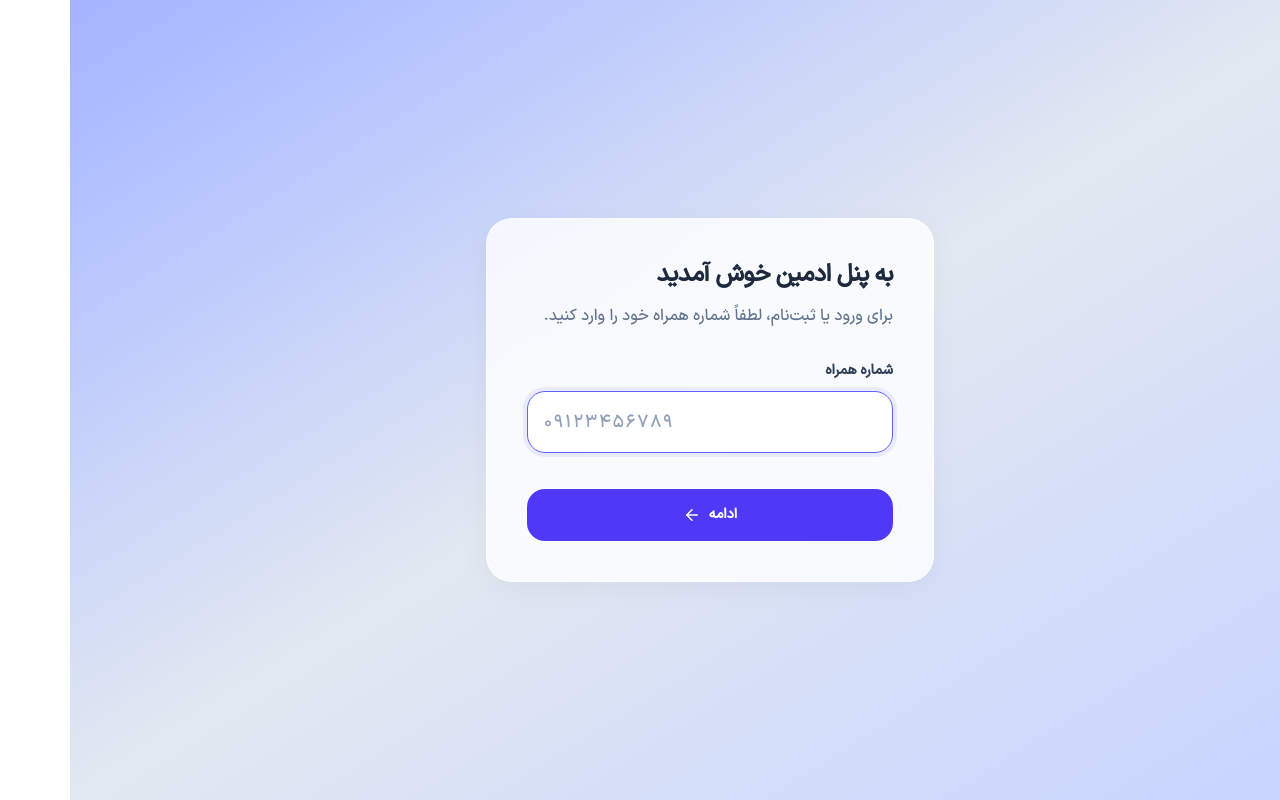
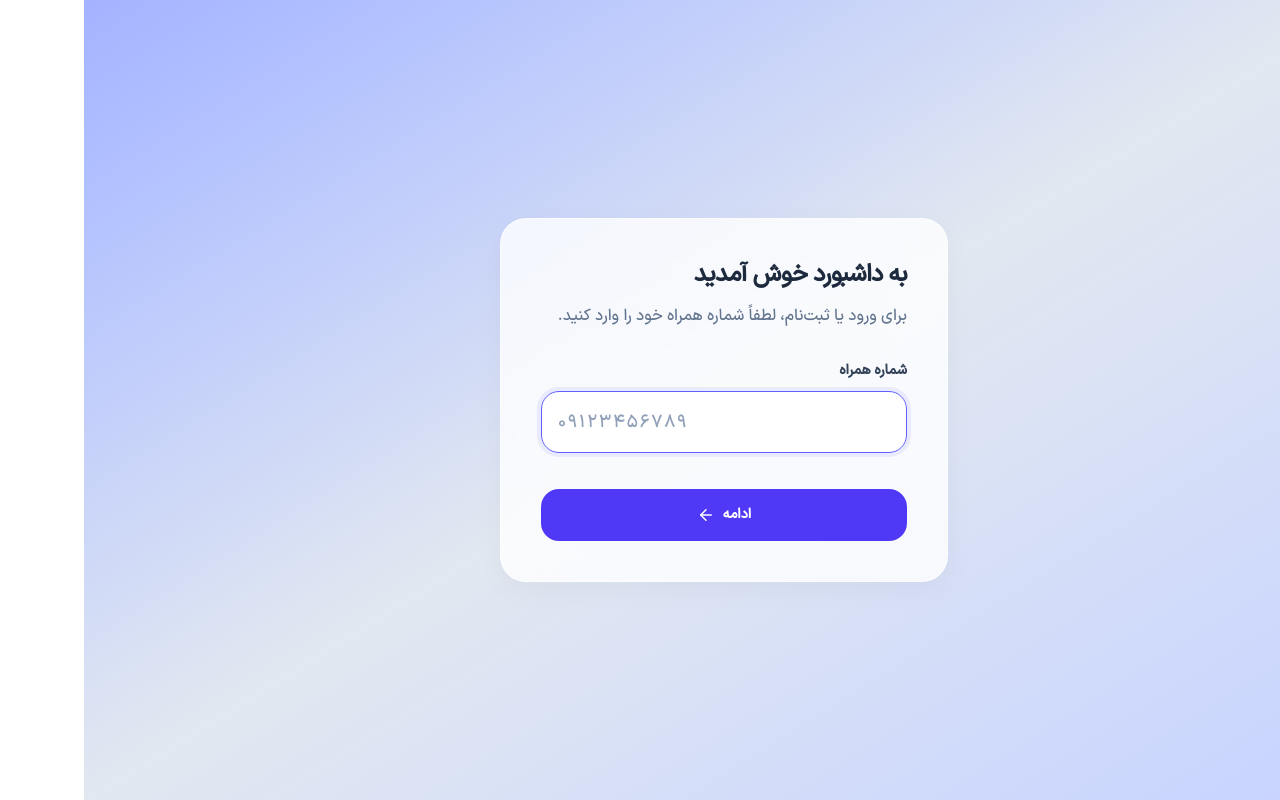
Before and after one commit to armanbaharlou77-ui/Marketing-Dashboard, a Next.js app: page /dashboard/login in a window 1280 px wide. Built offline with nearby package versions, Linux system fonts and the light colour scheme.

Commit message:
نسخه نهایی به همراه قابلیت تایید اولیه

```diff
--- a/src/components/forms/login/Login_Step1.jsx
+++ b/src/components/forms/login/Login_Step1.jsx
@@ -110,7 +110,7 @@ export default function Login_Step1() {
       <div className="w-full max-w-md rounded-3xl sm:rounded-4xl border border-white/60 bg-white/80 backdrop-blur-xl p-6 sm:p-10 shadow-[0_8px_30px_rgb(0,0,0,0.04)]">
         <div className="mb-6 sm:mb-8">
           <h1 className="text-2xl sm:text-2xl font-extrabold text-slate-800 tracking-tight">
-            به پنل ادمین خوش آمدید
+            به داشبورد خوش آمدید
           </h1>
 
           <p className="mt-2 sm:mt-3 text-sm sm:text-base text-slate-500 leading-relaxed">
```
